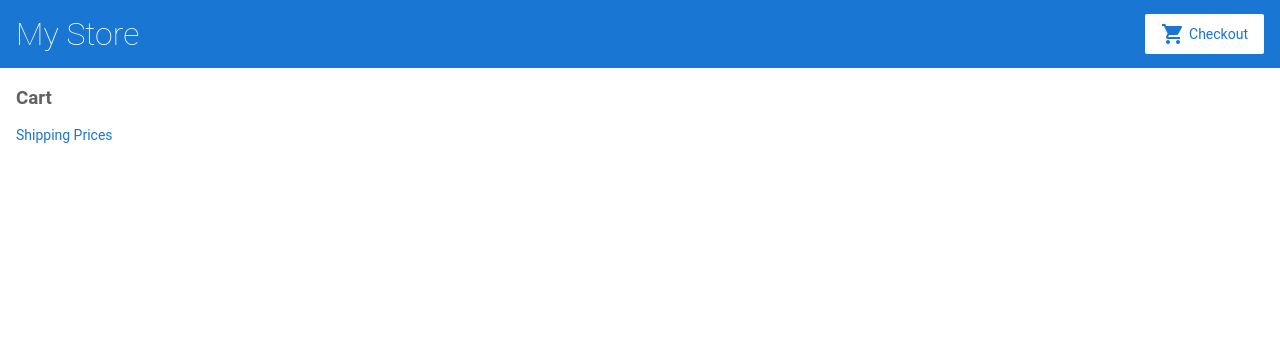
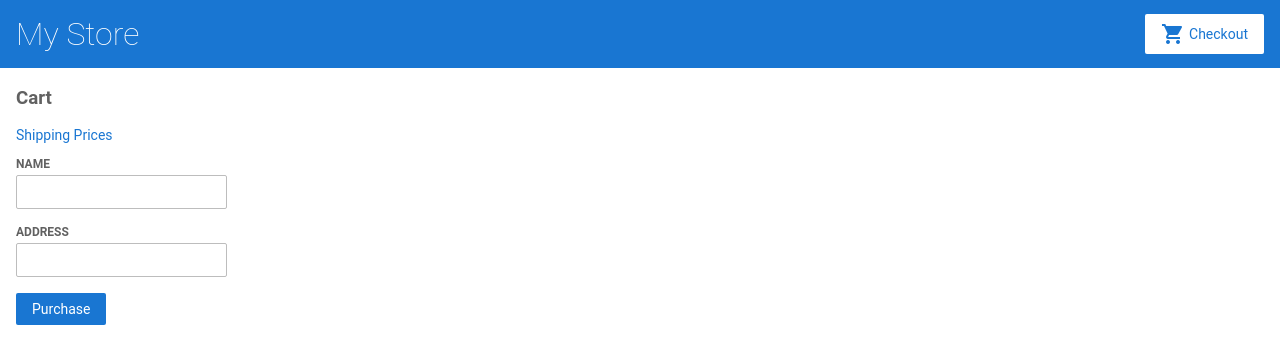
Before and after one commit to sidrees00/productApp, an Angular app: page /cart in a window 1280 px wide. Shown: the top 364 px of the page. Built offline with nearby package versions, Linux system fonts and the light colour scheme.

Commit message:
Create form model, its associated methods and views

```diff
--- a/src/app/cart/cart.component.html
+++ b/src/app/cart/cart.component.html
@@ -8,3 +8,17 @@
   <span>{{ item.name }}</span>
   <span>{{ item.price | currency }}</span>
 </div>
+
+<form [formGroup]="checkoutForm" (ngSubmit)="onSubmit(checkoutForm.value)">
+  <div>
+    <label>Name</label>
+    <input type="text" formControlName="name">
+  </div>
+
+  <div>
+    <label>Address</label>
+    <input type="text" formControlName="address">
+  </div>
+
+  <button class="button" type="submit">Purchase</button>
+</form>
--- a/src/app/cart/cart.component.ts
+++ b/src/app/cart/cart.component.ts
@@ -1,4 +1,6 @@
 import { Component, OnInit } from '@angular/core';
+import { FormBuilder } from '@angular/forms';
+
 import { CartService } from '../cart.service'
 
 @Component({
@@ -8,11 +10,28 @@ import { CartService } from '../cart.service'
 })
 export class CartComponent implements OnInit {
   items;
+  checkoutForm;
 
   constructor(
-    private cartService: CartService
+    private cartService: CartService,
+    private formBuilder: FormBuilder,
   ) {
     this.items = cartService.getItems();
+
+    this.checkoutForm = this.formBuilder.group({
+      name: '',
+      address: ''
+    })
+   }
+
+   onSubmit(customerData) {
+    // In a real-world app, this method would submit the data to an external server
+    console.warn('Your order has been submitted!', customerData)
+
+    // Empties cart items via cartService
+    this.items = this.cartService.clearCart();
+    // Clears checkoutForm
+    this.checkoutForm.reset();
    }
 
   ngOnInit() {
@@ -26,4 +45,12 @@ Notes:
 1) Using a service consists of 2 steps:
   a) Importing service
   b) Injecting service into constructor
+
+2) There are two parts to an Angular Reactive form:
+  a) the objects that live in the component to store and manage the form (known as the model).
+  b) the visualization of the form that lives in the template.
+
+  3) The form model (i.e. checkoutForm) is the source of truth for the status of the form and is defined in the component class.
+
+  4) Angular's FormBuilder service provides convenient methods for generating controls. The FormBuilder service is provided by the ReactiveFormsModule.
 */
```
